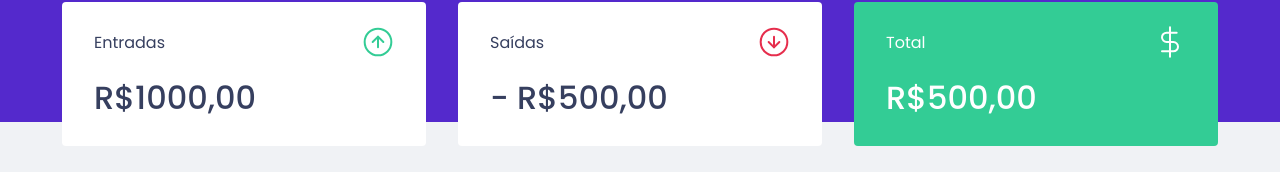
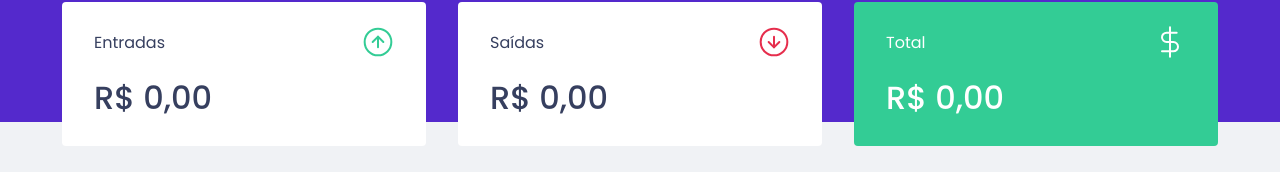
Before and after one commit to CaioAugustoo/dt-money, a React (Create React App) app: page / in a window 1280 px wide. Shown: the part 150-322 px from the top of the page. Built offline with nearby package versions, Linux system fonts and the light colour scheme; no server answers; what miragejs would draw is missing.

Commit message:
Cálculo de resumo

```diff
--- a/src/components/Summary/index.tsx
+++ b/src/components/Summary/index.tsx
@@ -1,13 +1,24 @@
-import * as S from "./styles";
-
 import income from "assets/income.svg";
 import outcome from "assets/outcome.svg";
 import total from "assets/total.svg";
-import { useContext } from "react";
-import TransactionsContext from "TransactionsContext";
+
+import { useTransactions } from "hooks/useTransactions";
+import { formatPrice } from "utils/formatters/price";
+
+import * as S from "./styles";
 
 export const Summary = () => {
-  const data = useContext(TransactionsContext);
+  const { transactions } = useTransactions();
+
+  const incomesTotal = transactions
+    .filter(el => el.type === "deposit")
+    .reduce((acc, transaction) => acc + transaction.amount, 0);
+
+  const expensesTotal = transactions
+    .filter(el => el.type === "withdraw")
+    .reduce((acc, transaction) => acc + transaction.amount, 0);
+
+  const totalAmount = incomesTotal - expensesTotal;
 
   return (
     <S.Wrapper>
@@ -16,21 +27,21 @@ export const Summary = () => {
           <p>Entradas</p>
           <img src={income} alt="Seta pra cima com cor verde" />
         </header>
-        <strong>R$1000,00</strong>
+        <strong>{formatPrice(incomesTotal)}</strong>
       </div>
       <div>
         <header>
           <p>Saídas</p>
           <img src={outcome} alt="Seta pra baixa com cor vermelha" />
         </header>
-        <strong>- R$500,00</strong>
+        <strong>{formatPrice(expensesTotal)}</strong>
       </div>
       <div className="card__total">
         <header>
           <p>Total</p>
           <img src={total} alt="Simbolo de cifrão" />
         </header>
-        <strong>R$500,00</strong>
+        <strong>{formatPrice(totalAmount)}</strong>
       </div>
     </S.Wrapper>
   );
```
